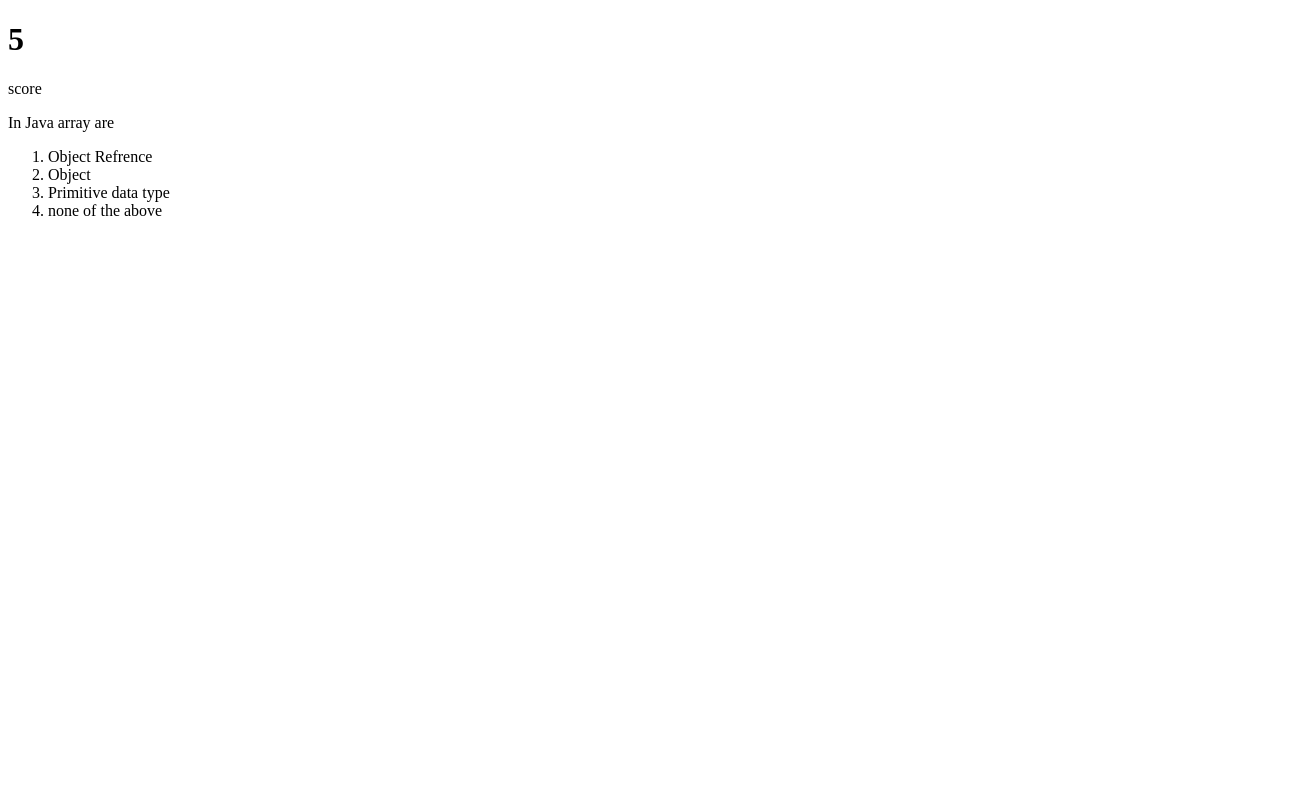
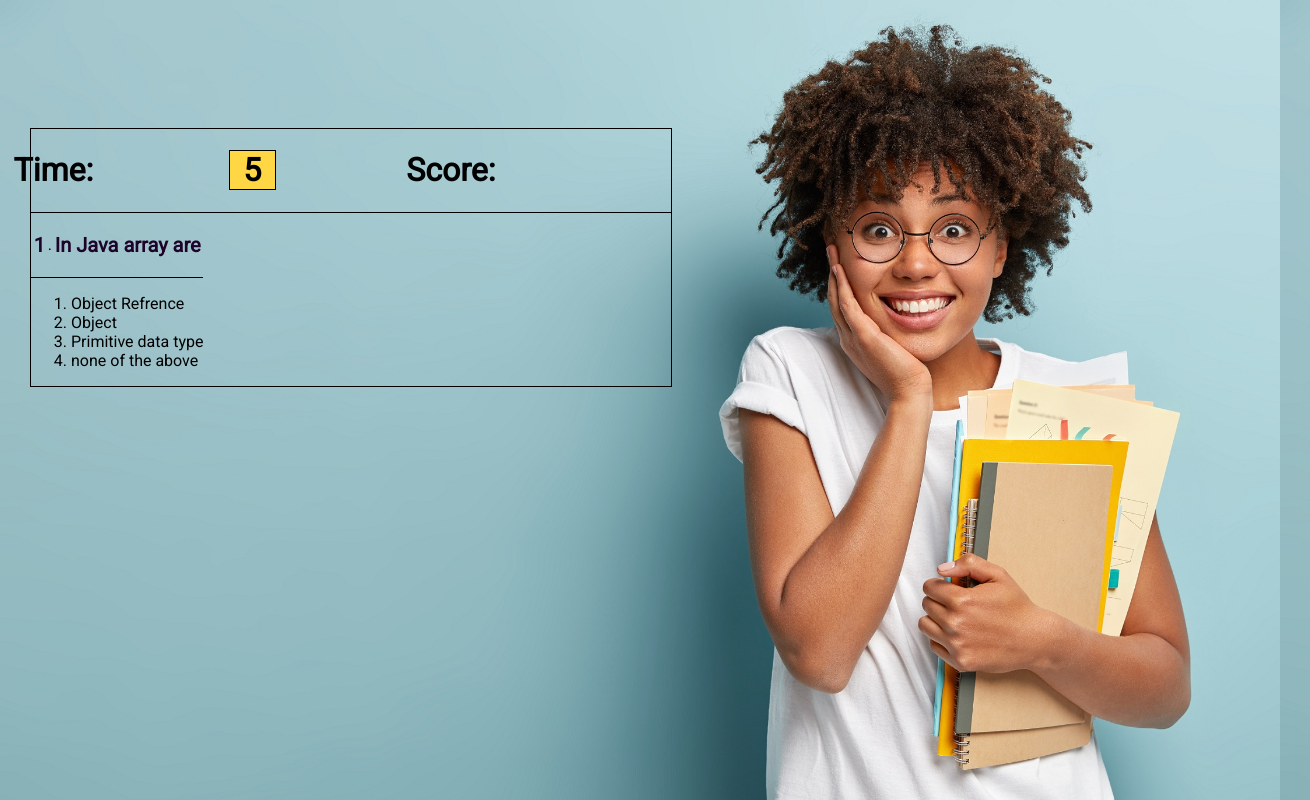
Before and after one commit to santhosh456s/Quizz, a website: page index.html in a window 1280 px wide. Shown: the whole page, 1310 px wide, since content can reach past the window. Drawn offline with Linux system fonts and the light colour scheme.

Commit message:
basic css added

```diff
--- a/index.css
+++ b/index.css
@@ -1,6 +1,62 @@
-.wroung{
-color:red;
+*{
+
+  font-family: 'Roboto', sans-serif;
+}
+
+body{
+  margin: 10% 0 0 30px;
+  width: 100%;
+  background-image: url(home.jpg);
+  background-size:100%
+}
+
+#container{
+width: 50%;
+display: flex;
+flex-direction: column;
+align-items: flex-start;
+justify-content: space-evenly;
+border: 1px solid black;
+}
+
+#qu-heading{
+  width: 100%;
+ display: flex;
+ border-bottom: 1px solid black;
+ align-items: center;
+ justify-content: space-between;
+ }
+
+#q_container{
+ width: 100%;
+ display: flex;
+ align-items: center;
+ border-bottom: 1px solid black;
+ justify-content: space-evenly;
+}
+
+#time{
+  border: 1px solid black;
+  background-color: #FFD644
+}
+
+h1{
+display: flex;
+width: 7%;
+align-items: center;
+justify-content: center;
+
+}
+p{
+color: #1D0229;
+font-weight: bold;
+font-size: 20px;
 }
 .correct {
   color:green;
+  font-weight: bold;
 }
+.wroung{
+  color:red;
+  font-weight: bold;
+  }
--- a/index.html
+++ b/index.html
@@ -1,17 +1,36 @@
 <!DOCTYPE html>
 <html lang="en">
   <head>
-    <meta charset="UTF-8">
-    <meta name="viewport" content="width=device-width, initial-scale=1.0">
-    <meta http-equiv="X-UA-Compatible" content="ie=edge">
+    <meta charset="UTF-8" />
+    <meta name="viewport" content="width=device-width, initial-scale=1.0" />
+    <meta http-equiv="X-UA-Compatible" content="ie=edge" />
     <title>Static Template</title>
-    <link rel="stylesheet" href="index.css">
+    <link rel="stylesheet" href="index.css" />
+    <link rel="preconnect" href="https://fonts.gstatic.com" />
+    <link
+      href="https://fonts.googleapis.com/css2?family=Roboto&display=swap"
+      rel="stylesheet"
+    />
   </head>
   <body>
-    <h1 id="time">time</h1>
-    <div id="score">score</div>
+    <div id="container">
+      <div id="qu-heading">
+        <h1>
+          Time:
+          <h1 id="time">Time</h1>
+        </h1>
+        <h1>
+          Score:
+          <h1 id="score"></h1>
+        </h1>
+      </div>
       <div id="question_container">
+        <div id="q_container">
+
+          <p id="number"></p>
+          .
           <p id="question"></p>
+        </div>
 
         <ol>
           <li></li>
@@ -19,7 +38,7 @@
           <li></li>
           <li></li>
         </ol>
-
+      </div>
     </div>
     <script src="index.js"></script>
   </body>
--- a/index.js
+++ b/index.js
@@ -29,6 +29,7 @@ function Question(question, answer, option) {
 }
 
 let time = 0;
+let question_number = 0;
 
 let questions = [
   new Question("In Java array are", "Object", [
@@ -66,7 +67,7 @@ let handelClick = function (event) {
     console.log("wroung");
   }
 
-  let currentScore = +document.getElementById("score").innerHTML;
+  let currentScore  =  +document.getElementById("score").innerHTML;
   let score = currentQuestion.calculateScore(event.target.innerHTML, time);
   currentScore = parseInt(score);
   console.log(currentScore);
@@ -90,6 +91,9 @@ function updatequestion() {
 
 const startGame = function () {
   time = 0;
+
+  question_number++;
+  document.getElementById("number").innerHTML = question_number;
   document.getElementById("time").innerHTML = 10 - time;
 
   let timerid = setInterval(() => {
```
Also changed, not shown: home.jpg (added). Lines whose indentation alone changed are shown as unchanged.
